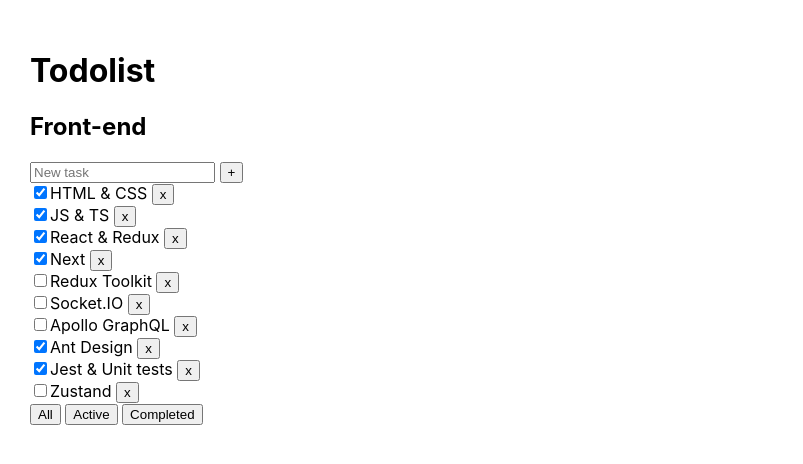
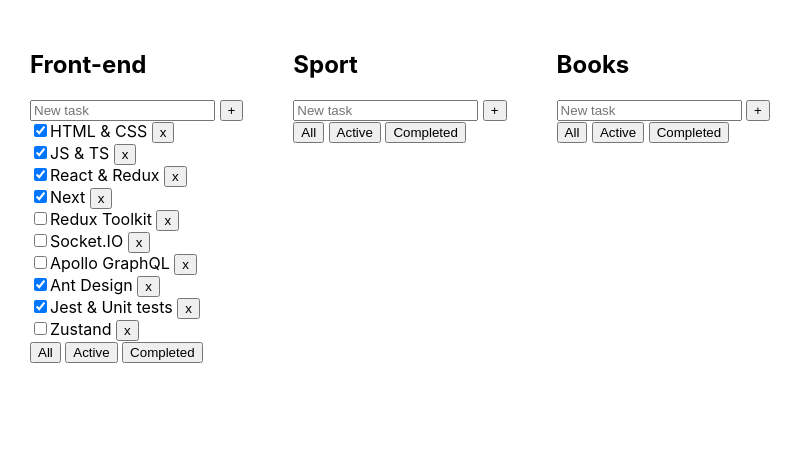
Before and after one commit to nikolayhotim1/hotims-todolist, a React (Create React App) app: page / in a window 1280 px wide. Shown: the top 464 px of the page, without its empty margins (0-803 px from the left). Built offline with nearby package versions, Linux system fonts and the light colour scheme.

Commit message:
feature: create multiple separate todolists

```diff
--- a/src/App.tsx
+++ b/src/App.tsx
@@ -2,10 +2,17 @@
 import './App.css'
 import { Task, Todolist } from './Todolist'
 
-export type FilterValues = 'all' | 'active' | 'completed'
+type List = {
+	listId: number
+	listTitle: string
+	listTasks: Task[]
+}
 
-export default function App() {
-	const [tasks, setTasks] = useState<Task[]>([
+const tasksForTodolist = [
+	{
+		listId: 1,
+		listTitle: 'Front-end',
+		listTasks: [
 			{ id: 1, title: 'HTML & CSS', isDone: true },
 			{ id: 2, title: 'JS & TS', isDone: true },
 			{ id: 3, title: 'React & Redux', isDone: true },
@@ -16,47 +23,59 @@
 			{ id: 8, title: 'Ant Design', isDone: true },
 			{ id: 9, isDone: true, title: 'Jest & Unit tests' },
 			{ id: 10, isDone: false, title: 'Zustand' }
-	])
-	const [filter, setFilter] = useState<FilterValues>('all')
-	let tasksForTodolist = tasks
+		]
+	},
+	{
+		listId: 2,
+		listTitle: 'Sport',
+		listTasks: []
+	},
+	{
+		listId: 3,
+		listTitle: 'Books',
+		listTasks: []
+	}
+]
+let nextTaskId = 11
 
-	function addTask(title: string) {
-		setTasks([...tasks, { id: tasks.length + 1, title: title, isDone: false }])
+export default function App() {
+	const [tasks, setTasks] = useState<List[]>(tasksForTodolist)
+
+	function addTask(listId: number, title: string) {
+		setTasks(
+			tasks.map(l =>
+				l.listId !== listId ? l : { ...l, listTasks: [...l.listTasks, { id: nextTaskId++, title: title, isDone: false }] }
+			)
+		)
 	}
 
-	function changeIsDone(id: number) {
-		setTasks(tasks.map(t => (t.id !== id ? t : { ...t, isDone: !t.isDone })))
+	function changeIsDone(listId: number, id: number) {
+		setTasks(
+			tasks.map(l =>
+				l.listId !== listId
+					? l
+					: { ...l, listTasks: l.listTasks.map(lt => (lt.id !== id ? lt : { ...lt, isDone: !lt.isDone })) }
+			)
+		)
 	}
 
-	function removeTask(id: number) {
-		setTasks(tasks.filter(t => t.id !== id))
-	}
-
-	function changeFilter(value: FilterValues) {
-		setFilter(value)
-	}
-
-	switch (filter) {
-		case 'active':
-			tasksForTodolist = tasks.filter(t => !t.isDone)
-			break
-		case 'completed':
-			tasksForTodolist = tasks.filter(t => t.isDone)
-			break
-		default:
-			break
+	function removeTask(listId: number, id: number) {
+		setTasks(tasks.map(l => (l.listId !== listId ? l : { ...l, listTasks: l.listTasks.filter(lt => lt.id !== id) })))
 	}
 
 	return (
 		<div className='App'>
+			{tasks.map(l => (
 				<Todolist
-				title='Front-end'
-				tasks={tasksForTodolist}
+					key={l.listId}
+					listId={l.listId}
+					title={l.listTitle}
+					tasks={l.listTasks}
 					removeTask={removeTask}
 					changeIsDone={changeIsDone}
-				changeFilter={changeFilter}
 					addTask={addTask}
 				/>
+			))}
 		</div>
 	)
 }
--- a/src/Todolist.tsx
+++ b/src/Todolist.tsx
@@ -1,5 +1,4 @@
-import React, { ChangeEvent, useState } from 'react'
-import { FilterValues } from './App'
+import React, { useState } from 'react'
 
 export type Task = {
 	id: number
@@ -7,42 +6,56 @@
 	isDone: boolean
 }
 
+type FilterValues = 'all' | 'active' | 'completed'
+
 type Props = {
+	listId: number
 	title: string
 	tasks: Task[]
-	removeTask: (id: number) => void
-	changeIsDone: (id: number) => void
-	changeFilter: (value: FilterValues) => void
-	addTask: (title: string) => void
+	removeTask: (listId: number, id: number) => void
+	changeIsDone: (listId: number, id: number) => void
+	addTask: (listId: number, title: string) => void
 }
 
-export function Todolist({ title, tasks, removeTask, changeIsDone, changeFilter, addTask }: Props) {
+export function Todolist({ listId, title, tasks, removeTask, changeIsDone, addTask }: Props) {
 	const [newTaskTitle, setNewTaskTitle] = useState('')
+	const [filter, setFilter] = useState<FilterValues>('all')
+	let filteredTasks = tasks
 
-	function handleInputChange(e: ChangeEvent<HTMLInputElement>) {
-		setNewTaskTitle(e.currentTarget.value)
+	function changeFilter(value: FilterValues) {
+		setFilter(value)
+	}
+
+	switch (filter) {
+		case 'active':
+			filteredTasks = tasks.filter(t => !t.isDone)
+			break
+		case 'completed':
+			filteredTasks = tasks.filter(t => t.isDone)
+			break
+		default:
+			break
 	}
 
 	return (
 		<div>
-			<h1>Todolist</h1>
 			<h2>{title}</h2>
 			<div>
-				<input placeholder='New task' onChange={handleInputChange} value={newTaskTitle} />{' '}
+				<input placeholder='New task' onChange={e => setNewTaskTitle(e.currentTarget.value)} value={newTaskTitle} />{' '}
 				<button
 					onClick={() => {
-						addTask(newTaskTitle)
 						setNewTaskTitle('')
+						addTask(listId, newTaskTitle)
 					}}
 				>
 					+
 				</button>
 			</div>
 			<ul>
-				{tasks.map(t => (
+				{filteredTasks.map(t => (
 					<li key={t.id}>
-						<input type='checkbox' checked={t.isDone} onChange={() => changeIsDone(t.id)} />
-						<span>{t.title}</span> <button onClick={() => removeTask(t.id)}>x</button>
+						<input type='checkbox' checked={t.isDone} onChange={() => changeIsDone(listId, t.id)} />
+						<span>{t.title}</span> <button onClick={() => removeTask(listId, t.id)}>x</button>
 					</li>
 				))}
 			</ul>
```
Lines whose indentation alone changed are shown as unchanged.
